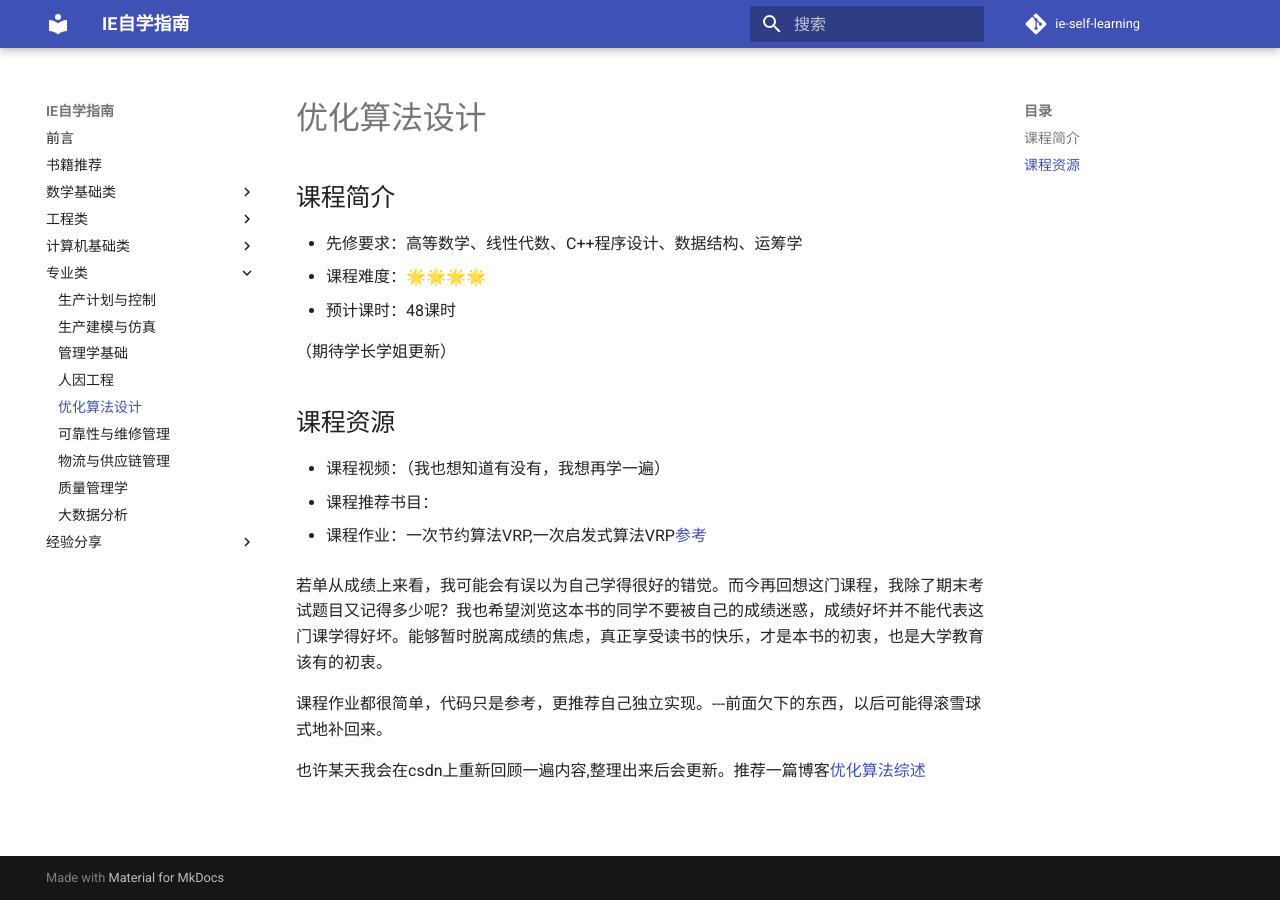
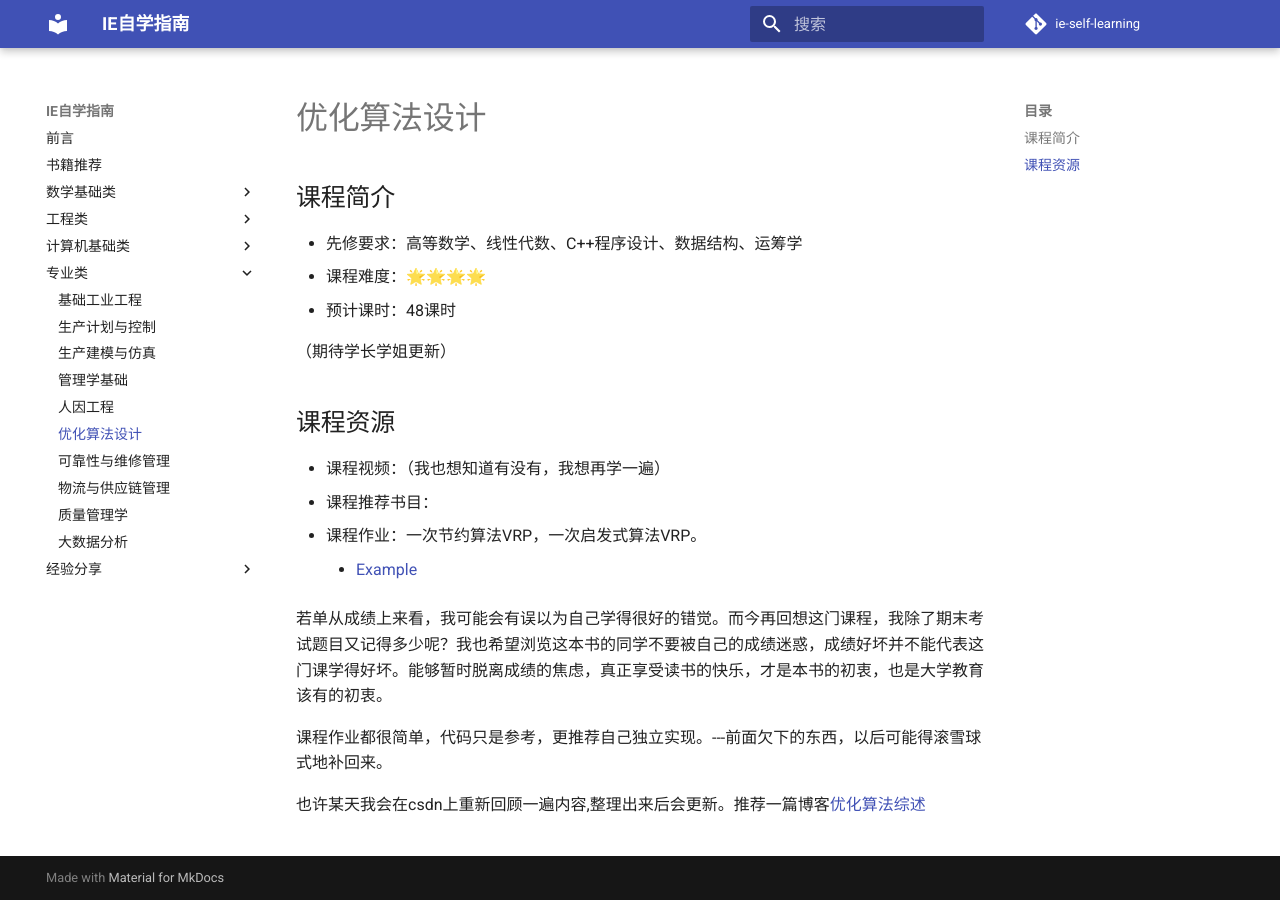
Before and after one commit to ceclin/ie-self-learning, an MkDocs documentation site: the page built from docs/专业类/优化算法设计.md, in a window 1280 px wide. Built offline with MkDocs 1.6.1 and Material for MkDocs 9.7.7, drawn with Linux system fonts in a browser that asks for light colours; comment, search, counter and statistics services are not loaded.

Commit message:
fix typo

```diff
--- a/docs/专业类/优化算法设计.md
+++ b/docs/专业类/优化算法设计.md
@@ -11,7 +11,8 @@
 - 课程视频：（我也想知道有没有，我想再学一遍）
 - 课程推荐书目：
 
-- 课程作业：一次节约算法VRP,一次启发式算法VRP[参考](https://github.com/ceclin/SJTU-IO214-2021)
+- 课程作业：一次节约算法VRP，一次启发式算法VRP。
+    - [Example](https://github.com/ceclin/SJTU-IO214-2021)
 
 若单从成绩上来看，我可能会有误以为自己学得很好的错觉。而今再回想这门课程，我除了期末考试题目又记得多少呢？我也希望浏览这本书的同学不要被自己的成绩迷惑，成绩好坏并不能代表这门课学得好坏。能够暂时脱离成绩的焦虑，真正享受读书的快乐，才是本书的初衷，也是大学教育该有的初衷。
 
--- a/mkdocs.yml
+++ b/mkdocs.yml
@@ -30,6 +30,7 @@ nav:
       - 数据结构: "计算机基础类/数据结构.md"
       - 数据库原理: "计算机基础类/数据库原理.md"
   - 专业类:
+      - 基础工业工程: "专业类/基础工业工程.md"
       - 生产计划与控制: "专业类/生产计划与控制.md"
       - 生产建模与仿真: "专业类/生产建模与仿真.md"
       - 管理学基础: "专业类/管理学基础.md"
```
Also changed, not shown: docs/专业类/人因工程.md (+1 -1 lines), docs/专业类/基础工业工程.md (+1 -0 lines), docs/专业类/物流与供应链/物流与供应链管理.md (+1 -1 lines).
